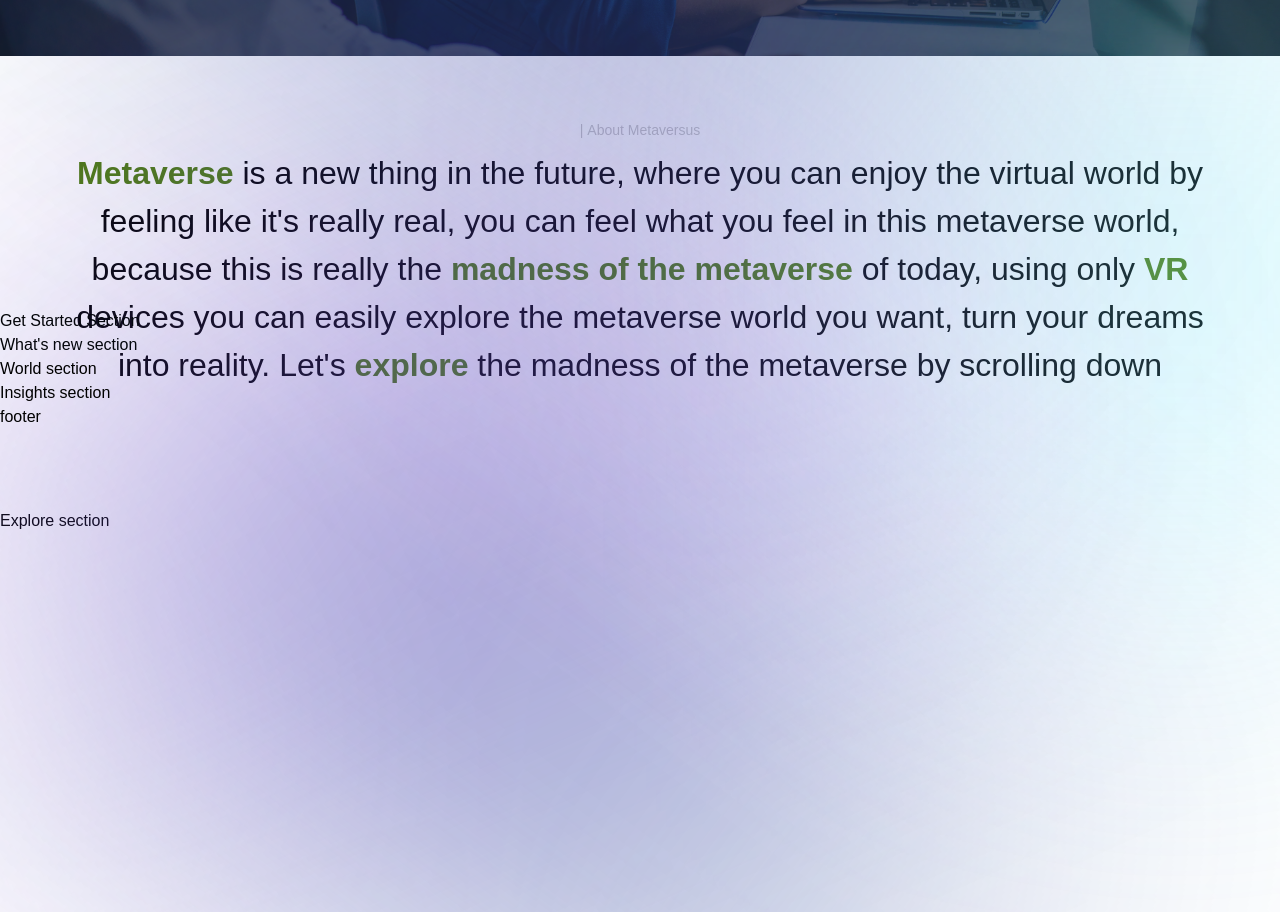
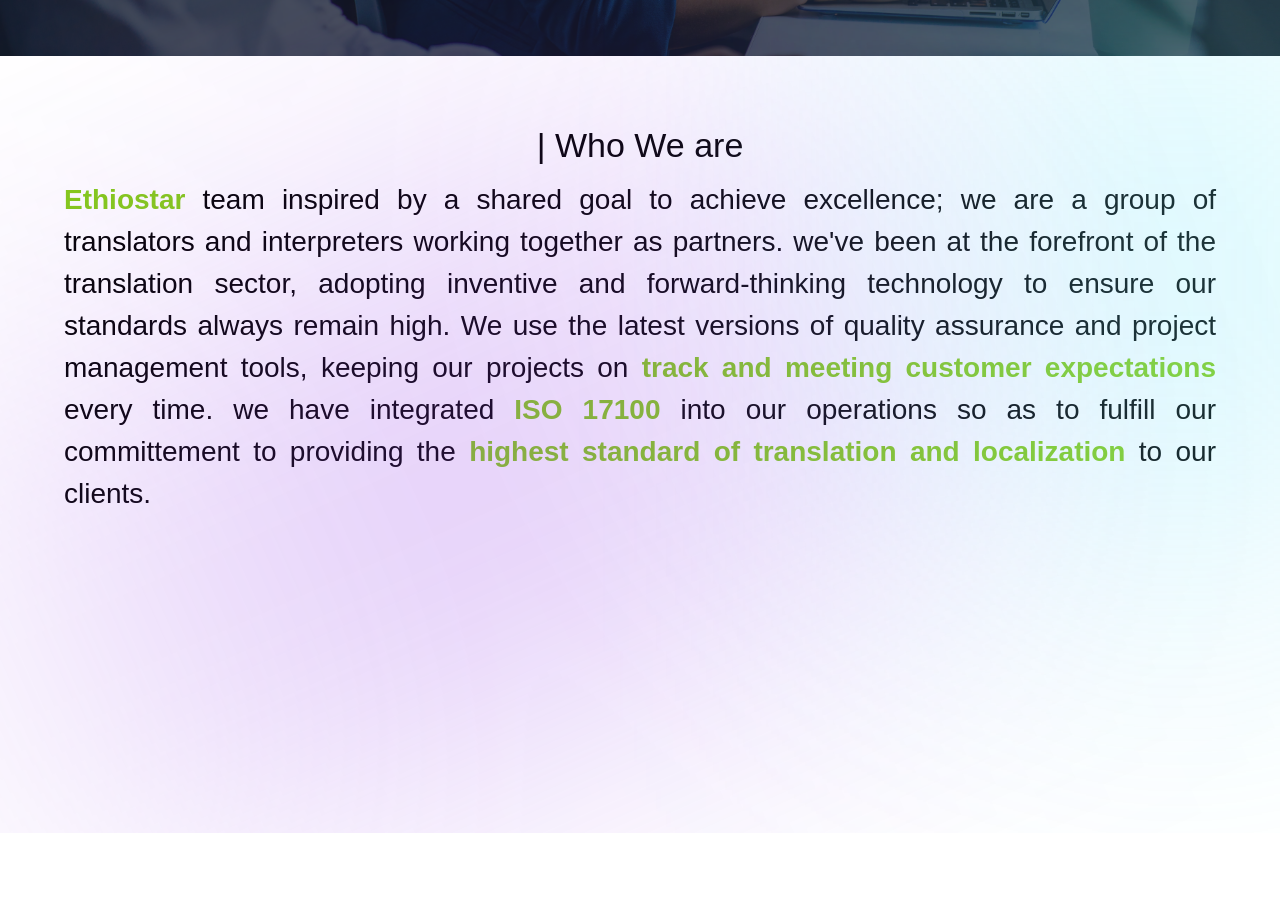
Before and after one commit to Henoker/ethiostar, a Next.js app: page / in a window 1280 px wide. Shown: the part 640-1552 px from the top of the page. After the commit the page ends 1473 px from the top, so only its background shows below. Built offline with nearby package versions, Linux system fonts and the light colour scheme; a web font is replaced by a local one.

Commit message:
feat: updated above section content

```diff
--- a/app/page.js
+++ b/app/page.js
@@ -8,9 +8,9 @@
     <div className="relative top-[480px]">
       <About />
       <div className="gradient-03 z-0 top-4" />
-      <Explore />
+      {/* <Explore /> */}
     </div>
-    <div className="relative top-64">
+    {/* <div className="relative top-64">
       <GetStarted />
       <div className="gradient-04 z-0" />
       <WhatsNew />
@@ -26,8 +26,8 @@
       <Feedback />
       </div>
     <div className='relative top-64'>
-    <Footer />
-    </div>
+    <Footer /> */}
+    {/* </div> */}
 
   </div>
 );
--- a/components/CustomTexts.jsx
+++ b/components/CustomTexts.jsx
@@ -6,7 +6,7 @@
 export const TypingText = ({ title, textStyles }) => (
   <motion.p
     variants={textContainer}
-    className={`font-normal text-[14px] text-secondary-white ${textStyles}`}
+    className={`font-normal text-[34px] text-secondary-black ${textStyles}`}
   >
     {Array.from(title).map((letter, index) => (
       <motion.span variants={textVariant2} key={index}>
--- a/sections/About.jsx
+++ b/sections/About.jsx
@@ -16,25 +16,24 @@
       viewport={{ once: false, amount: 0.25 }}
       className={`${styles.innerWidth} mx-auto ${styles.flexCenter} flex-col`}
     >
-      <TypingText title="| About Metaversus" textStyles="text-center" />
+      <TypingText title="| Who We are" textStyles="text-center" />
 
       <motion.p
         variants={fadeIn('up', 'tween', 0.2, 1)}
-        className="mt-[8px] font-normal sm:text-[32px] text-[20px] text-center text-black"
+        className="mt-[8px] font-normal sm:text-[28px] text-[20px] text-center text-justify text-black"
       >
-        <span className="font-extrabold text-lime-700">Metaverse</span> is a new
-        thing in the future, where you can enjoy the virtual world by feeling
-        like it's really real, you can feel what you feel in this metaverse
-        world, because this is really the{' '}
-        <span className="font-extrabold text-lime-700">
-          madness of the metaverse
+        <span className="font-extrabold text-lime-500">Ethiostar </span> team inspired by a shared goal
+        to achieve excellence; we are a group of translators and interpreters working together as partners.
+        we&apos;ve been at the forefront of the translation sector, adopting inventive and forward-thinking
+        technology to ensure our standards always remain high. We use the latest versions of quality assurance
+        and project management tools, keeping our projects on {' '}
+        <span className="font-extrabold text-lime-500">
+        track and meeting customer expectations
         </span>{' '}
-        of today, using only{' '}
-        <span className="font-extrabold text-lime-700">VR</span> devices you can
-        easily explore the metaverse world you want, turn your dreams into
-        reality. Let's{' '}
-        <span className="font-extrabold text-lime-700">explore</span> the madness
-        of the metaverse by scrolling down
+        every time. we have integrated{' '}
+        <span className="font-extrabold text-lime-500">ISO 17100</span> into our operations so as to fulfill our
+        committement to providing the {' '}
+        <span className="font-extrabold text-lime-500">highest standard of translation and localization </span> to our clients.
       </motion.p>
 
       <motion.img
```
